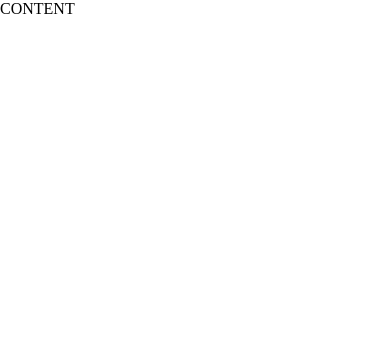
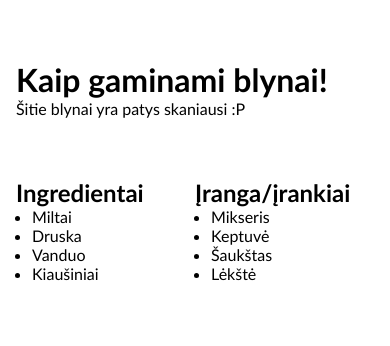
Before and after one commit to liliiavint/48-grupe-dom-intro, a website with bundled scripts: page index.html in a window 390 px wide. Built offline with nearby package versions, Linux system fonts and the light colour scheme.

Commit message:
zmist lietinai

```diff
--- /dev/null
+++ b/css/base/layout.css
@@ -0,0 +1,44 @@
+.container {
+    display: flex;
+    flex-direction: column;
+    gap: 60px;
+    width: 100%;
+    padding: 60px 0;
+}
+.container .row {
+    display: flex;
+    --w: 1000px;
+    width: var(--w);
+    margin: 0 calc(50% - var(--w) / 2);
+}
+.container .column {
+    width: 50%;
+}
+
+@media (max-width: 1100px) {
+    .container .row {
+        --w: 800px;
+    }
+}
+
+@media (max-width: 900px) {
+    .container .row {
+        --w: 600px;
+    }
+}
+
+@media (max-width: 700px) {
+    .container .row {
+        --w: 400px;
+    }
+}
+
+@media (max-width: 460px) {
+    .container {
+        padding-left: 1rem;
+        padding-right: 1rem;
+    }
+    .container .row {
+        --w: 100%;
+    }
+}
--- /dev/null
+++ b/css/base/reset.css
@@ -0,0 +1,13 @@
+body,
+body * {
+    margin: 0;
+    padding: 0;
+    vertical-align: top;
+    box-sizing: border-box;
+}
+body{
+    font-family: 'Gill Sans', 'Gill Sans MT', Calibri, 'Trebuchet MS', sans-serif;
+}
+ul{
+    padding-left: 1rem;
+}
--- a/css/main.css
+++ /dev/null
@@ -1,7 +0,0 @@
-body,
-body * {
-    margin: 0;
-    padding: 0;
-    vertical-align: top;
-    box-sizing: border-box;
-}
--- a/index.html
+++ b/index.html
@@ -1,14 +1,54 @@
 <!DOCTYPE html>
 <html lang="en">
+
 <head>
     <meta charset="UTF-8">
     <meta name="viewport" content="width=device-width, initial-scale=1.0">
     <title>DOM intro</title>
-    <link rel="stylesheet" href="./css/main.css">
+    <!-- 3rd-party -->
+    <!-- base -->
+    <link rel="stylesheet" href="./css/base/reset.css">
+    <link rel="stylesheet" href="./css/base/layout.css">
+    <!-- components -->
+    <link rel="stylesheet" href="./css/components/list.css">
+    <!-- page -->
+    <link rel="stylesheet" href="./css/pages/home.css">
+    <!-- SCRIPT: analytics -->
 </head>
+
 <body>
-    <main>
-    CONTENT
+    <!-- SCRIPT: 3rd-party; pvz.: FB like, Twitter... -->
+
+    <main class="container">
+        <div class="row">
+            <div>
+                <h1>Kaip gaminami blynai!</h1>
+                <p>Šitie blynai yra patys skaniausi :P</p>
+            </div>
+        </div>
+        <div class="row">
+            <div class="column">
+                <h2>Ingredientai</h2>
+                <ul>
+                    <li>Miltai</li>
+                    <li>Druska</li>
+                    <li>Vanduo</li>
+                    <li>Kiaušiniai</li>
+                </ul>
+            </div>
+            <div class="column">
+                <h2>Įranga/įrankiai</h2>
+                <ul>
+                    <li>Mikseris</li>
+                    <li>Keptuvė</li>
+                    <li>Šaukštas</li>
+                    <li>Lėkštė</li>
+                </ul>
+            </div>
+        </div>
     </main>
+
+    <script src="./js/main.js" type="module" defer></script>
 </body>
+
 </html>
--- /dev/null
+++ b/js/components/sum.js
@@ -0,0 +1,9 @@
+function sumavimas(a, b) {
+    return a + b;
+}
+
+function atimtis(a, b) {
+    return a - b;
+}
+
+export { sumavimas, atimtis };
--- a/js/main.js
+++ b/js/main.js
@@ -0,0 +1,23 @@
+"use strict";
+import { sumavimas as sum, atimtis } from './components/sum.js';
+
+console.log('Labas rytas, Lietuva!');
+
+function sumavimas(a, b, c) {
+    return a + b + c + 0.1;
+}
+
+console.log(sum(7, 5));
+console.log(sum(-7, 5));
+console.log(sum(7, -5));
+console.log(sum(-7, -5));
+
+console.log(sumavimas(7, 5));
+console.log(sumavimas(-7, 5));
+console.log(sumavimas(7, -5));
+console.log(sumavimas(-7, -5));
+
+console.log(atimtis(7, 5));
+console.log(atimtis(-7, 5));
+console.log(atimtis(7, -5));
+console.log(atimtis(-7, -5));
```
Also changed, not shown: package.json (+5 -3 lines), css/components/list.css (added), css/pages/home.css (added).
